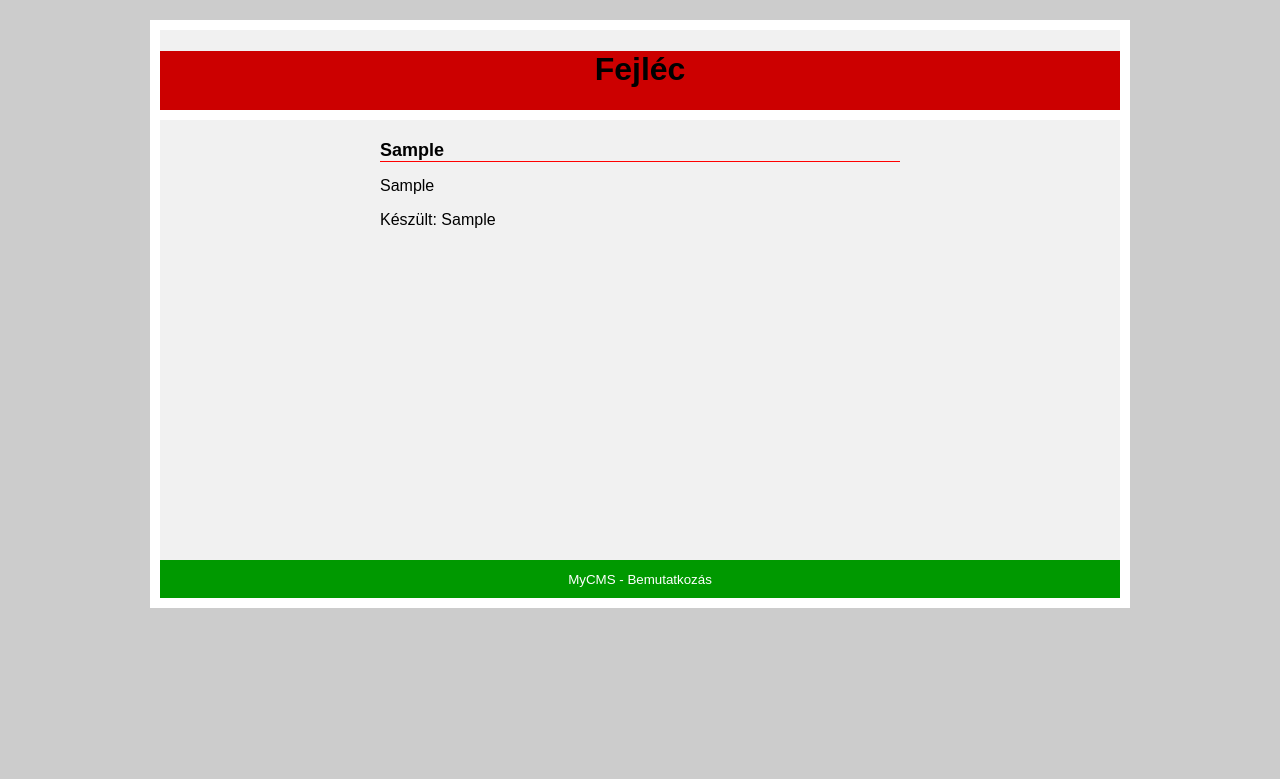
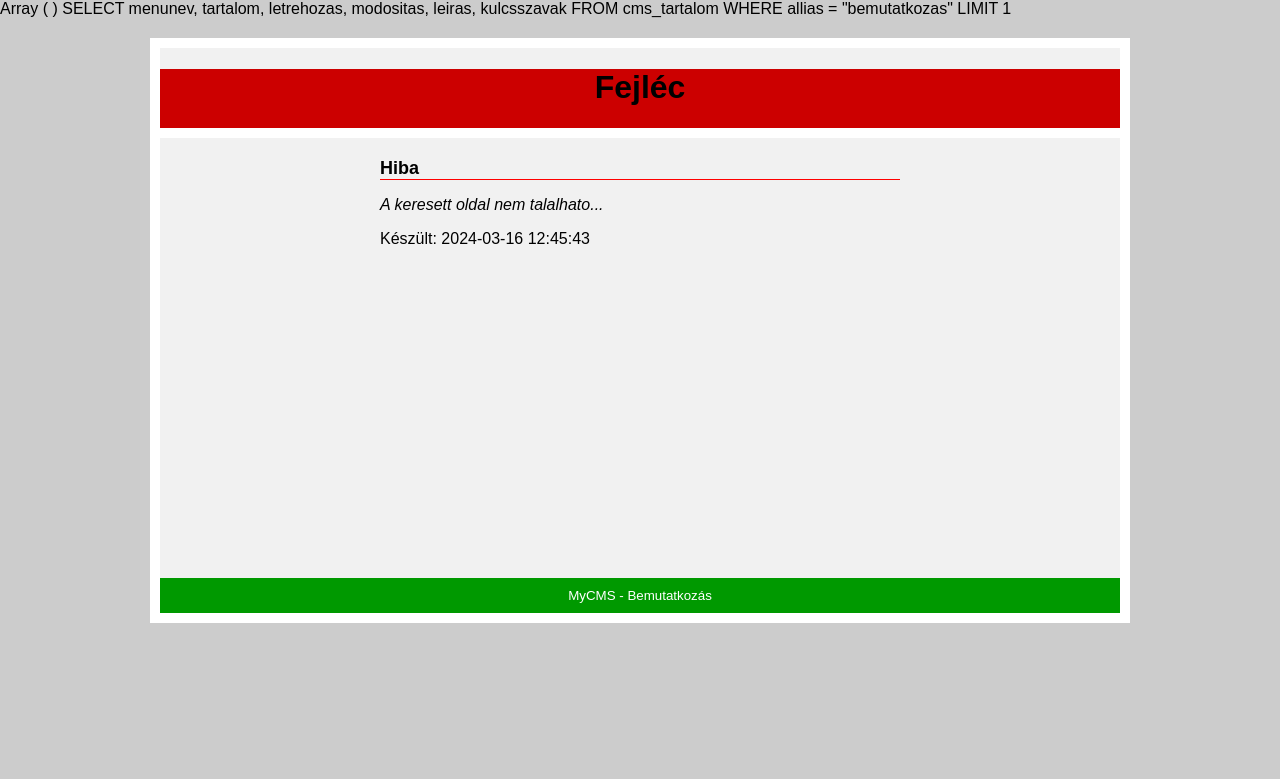
Before and after one commit to READYonHub/php_A_Gyakorlatban_I, a PHP site: page / in a window 1280 px wide. Shown: the top 779 px of the page. Run offline with PHP 8.4, Linux system fonts and the light colour scheme; tables that the repository leaves empty or names only in its code hold one stand-in row (values such as "Sample post").

Commit message:
url atiras plusz idobelyeg, menunev szerinti dinamikus tartalom valtoztatas

```diff
--- a/index.php
+++ b/index.php
@@ -1,5 +1,6 @@
 <?php
 require_once("adatbazis.php");
+print_r($_GET);
 
 /* Menu osszeallitasa */
 
@@ -13,17 +14,18 @@
 $menu           =   "<ul>\n";
 /* ameddig kepes vagyok sorokat kesziteni addig vegrefoghajtodni  */
 while ($sor     = mysqli_fetch_assoc($eredmenyek)) {
-    $menu      .=   "<li><a href=\"index.php?id={$sor['id']}\">{$sor['menunev']}</a></li>\n";
+    $menu      .= "<li><a href=\"./?allias={$sor['allias']}\">{$sor['menunev']}</a></li>\n";
 }
 $menu          .=   "</ul>\n";
+
 /* Tartalom elkeszitese */
 
 /* az (int) egy tipus kenyszerites ami jol hasznalhato vedekezeskepp az sql injection ellen */
-$id             =  (isset($_GET['id'])) ? (int)$_GET['id'] : 1;
+$allias         =  isset($_GET['allias']) ? $_GET['allias'] : 'bemutatkozas';
 /*print*/
-$sql            =  "SELECT menunev, tartalom, letrehozas, modositas, leiras, kulcsszavak
+print $sql            =  "SELECT menunev, tartalom, letrehozas, modositas, leiras, kulcsszavak
                     FROM cms_tartalom
-                    WHERE id = {$id}
+                    WHERE allias = \"{$allias}\"
                     LIMIT 1";
 
 $eredmeny       =   mysqli_query($dbconn, $sql);
```
Also changed, not shown: .htaccess.txt (added), README.md.
